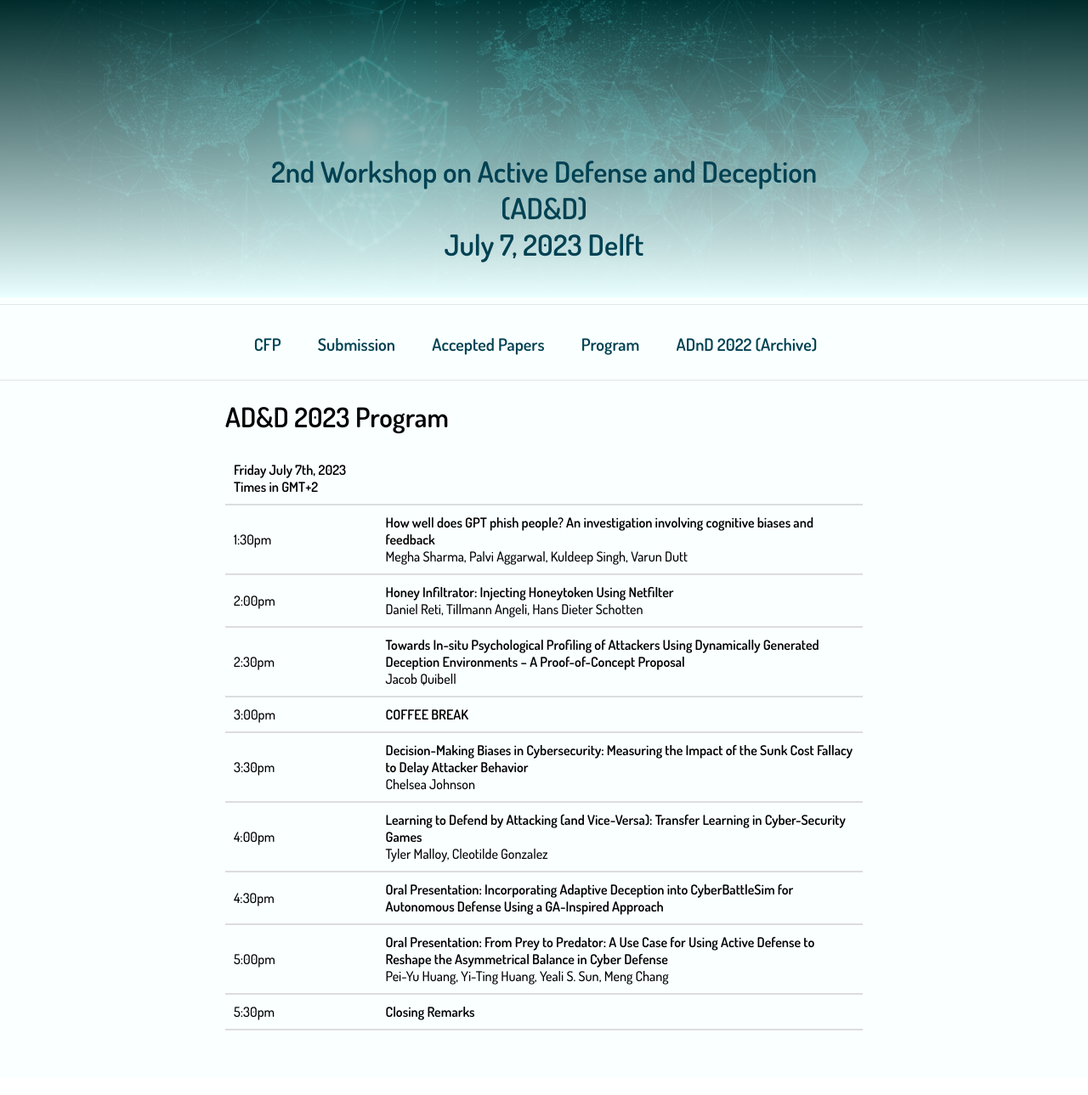
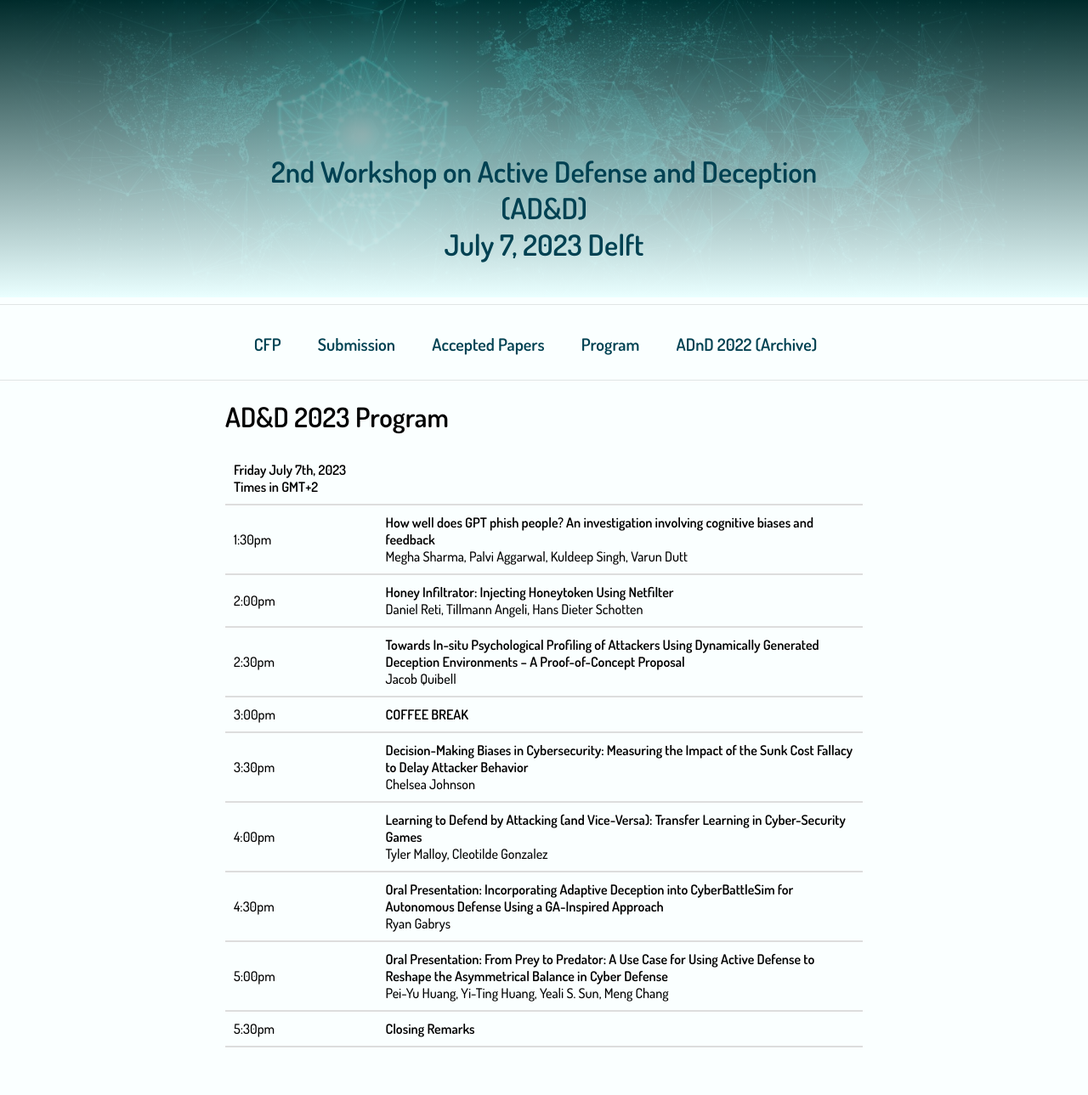
Before and after one commit to BillyPragSec/billypragsec.github.io, a Jekyll site: the page built from program_2023.md, in a window 1280 px wide. Shown: the whole page at 85% size. Built offline with Jekyll 4.4.1, drawn with Linux system fonts in a browser that asks for light colours.

Commit message:
Added Ryan Gabrys as 4:30pm oral presentation speaker

```diff
--- a/program_2023.md
+++ b/program_2023.md
@@ -15,7 +15,7 @@ permalink: /program_2023/
 |3:00pm| **COFFEE BREAK** |
 |3:30pm| **Decision-Making Biases in Cybersecurity: Measuring the Impact of the Sunk Cost Fallacy to Delay Attacker Behavior** <br>Chelsea Johnson |
 |4:00pm| **Learning to Defend by Attacking (and Vice-Versa): Transfer Learning in Cyber-Security Games** <br> Tyler Malloy, Cleotilde Gonzalez |
-|4:30pm| **Oral Presentation: Incorporating Adaptive Deception into CyberBattleSim for Autonomous Defense Using a GA-Inspired Approach** <br> |
+|4:30pm| **Oral Presentation: Incorporating Adaptive Deception into CyberBattleSim for Autonomous Defense Using a GA-Inspired Approach** <br> Ryan Gabrys|
 |5:00pm| **Oral Presentation: From Prey to Predator: A Use Case for Using Active Defense to Reshape the Asymmetrical Balance in Cyber Defense** <br> Pei-Yu Huang, Yi-Ting Huang, Yeali S. Sun, Meng Chang |
 |5:30pm| **Closing Remarks** |
 
```
